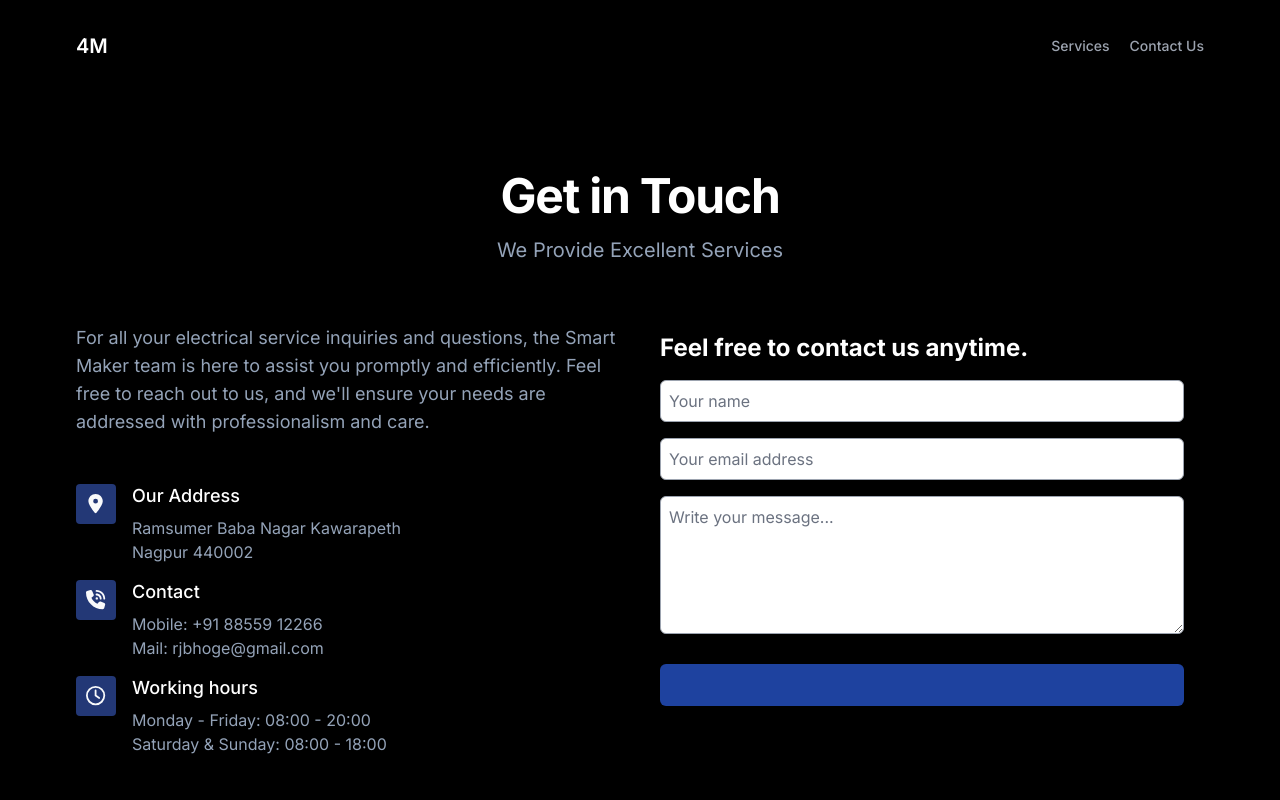
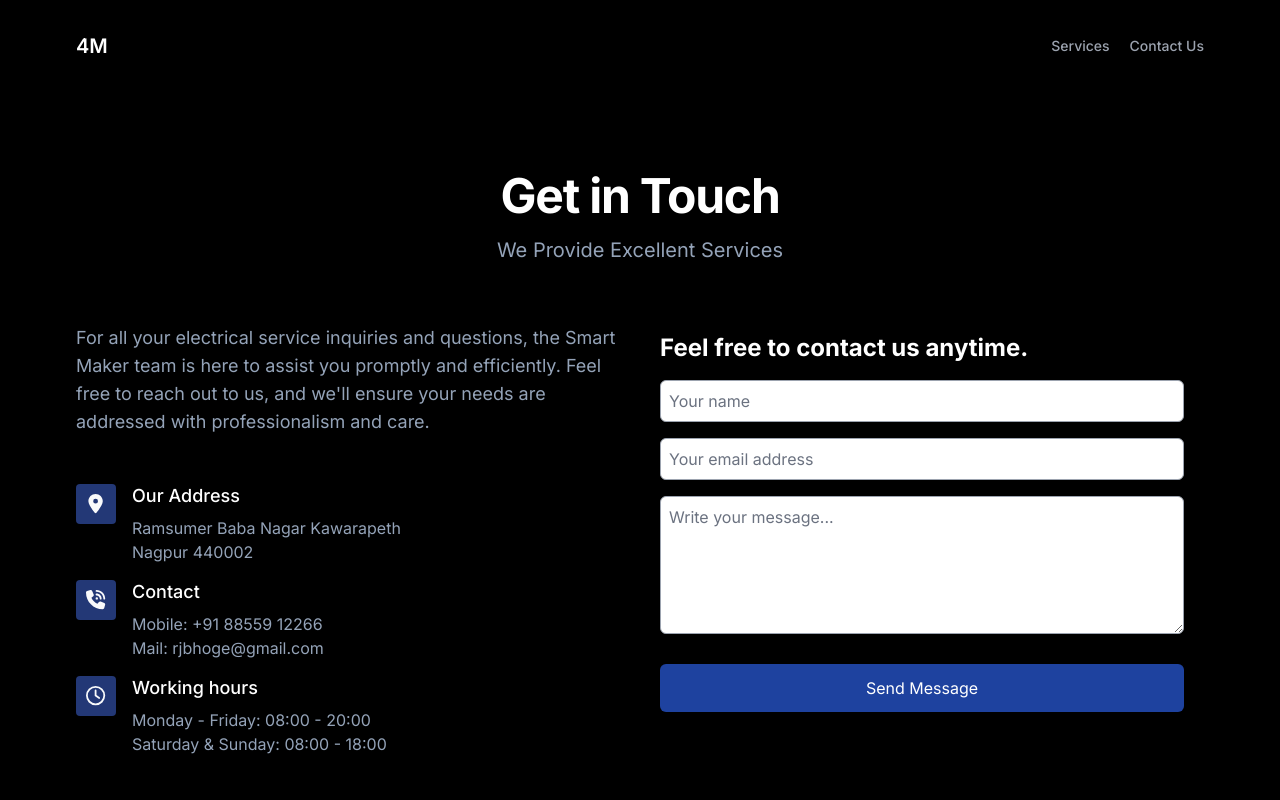
Before and after one commit to Anexca/4m-smart-maker, a Next.js app: page /contact in a window 1280 px wide. Shown: the top 800 px of the page. Built offline with nearby package versions, Linux system fonts and the light colour scheme.

Commit message:
add a generic button component

```diff
--- a/src/components/atoms/button/index.tsx
+++ b/src/components/atoms/button/index.tsx
@@ -1,42 +1,19 @@
-import React from 'react'
+import clsx from 'clsx'
+import { FC } from 'react'
 
-const Button = () => {
+import { IButtonProps } from '@/types/components/atoms'
+
+const Button: FC<IButtonProps> = ({ children, loading, loadingText, className, ...rest }) => {
   return (
-    <div>
-      <div>
     <button
-          disabled
-          type="button"
-          className="text-white bg-blue-700 hover:bg-blue-800 focus:ring-4 focus:outline-none focus:ring-blue-300 font-medium rounded-lg text-sm px-5 py-2.5 text-center me-2 dark:bg-blue-600 dark:hover:bg-blue-700 dark:focus:ring-blue-800 inline-flex items-center"
+      {...rest}
+      className={clsx(className, 'flex align-middle justify-center place-content-center')}
     >
+      {loading && loadingText ? loadingText : children}
+      {loading && (
         <svg
           aria-hidden="true"
-            role="status"
-            className="inline w-4 h-4 me-3 text-white animate-spin"
-            viewBox="0 0 100 101"
-            fill="none"
-            xmlns="http://www.w3.org/2000/svg"
-          >
-            <path
-              d="M100 50.5908C100 78.2051 77.6142 100.591 50 100.591C22.3858 100.591 0 78.2051 0 50.5908C0 22.9766 22.3858 0.59082 50 0.59082C77.6142 0.59082 100 22.9766 100 50.5908ZM9.08144 50.5908C9.08144 73.1895 27.4013 91.5094 50 91.5094C72.5987 91.5094 90.9186 73.1895 90.9186 50.5908C90.9186 27.9921 72.5987 9.67226 50 9.67226C27.4013 9.67226 9.08144 27.9921 9.08144 50.5908Z"
-              fill="#E5E7EB"
-            />
-            <path
-              d="M93.9676 39.0409C96.393 38.4038 97.8624 35.9116 97.0079 33.5539C95.2932 28.8227 92.871 24.3692 89.8167 20.348C85.8452 15.1192 80.8826 10.7238 75.2124 7.41289C69.5422 4.10194 63.2754 1.94025 56.7698 1.05124C51.7666 0.367541 46.6976 0.446843 41.7345 1.27873C39.2613 1.69328 37.813 4.19778 38.4501 6.62326C39.0873 9.04874 41.5694 10.4717 44.0505 10.1071C47.8511 9.54855 51.7191 9.52689 55.5402 10.0491C60.8642 10.7766 65.9928 12.5457 70.6331 15.2552C75.2735 17.9648 79.3347 21.5619 82.5849 25.841C84.9175 28.9121 86.7997 32.2913 88.1811 35.8758C89.083 38.2158 91.5421 39.6781 93.9676 39.0409Z"
-              fill="currentColor"
-            />
-          </svg>
-          Loading...
-        </button>
-        <button
-          disabled
-          type="button"
-          className="py-2.5 px-5 me-2 text-sm font-medium text-gray-900 bg-white rounded-lg border border-gray-200 hover:bg-gray-100 hover:text-blue-700 focus:z-10 focus:ring-4 focus:outline-none focus:ring-blue-700 focus:text-blue-700 dark:bg-gray-800 dark:text-gray-400 dark:border-gray-600 dark:hover:text-white dark:hover:bg-gray-700 inline-flex items-center"
-        >
-          <svg
-            aria-hidden="true"
-            role="status"
-            className="inline w-4 h-4 me-3 text-gray-200 animate-spin dark:text-gray-600"
+          className="inline w-6 h-6 text-gray-200 animate-spin fill-blue-600 mx-4"
           viewBox="0 0 100 101"
           fill="none"
           xmlns="http://www.w3.org/2000/svg"
@@ -47,13 +24,11 @@ const Button = () => {
           />
           <path
             d="M93.9676 39.0409C96.393 38.4038 97.8624 35.9116 97.0079 33.5539C95.2932 28.8227 92.871 24.3692 89.8167 20.348C85.8452 15.1192 80.8826 10.7238 75.2124 7.41289C69.5422 4.10194 63.2754 1.94025 56.7698 1.05124C51.7666 0.367541 46.6976 0.446843 41.7345 1.27873C39.2613 1.69328 37.813 4.19778 38.4501 6.62326C39.0873 9.04874 41.5694 10.4717 44.0505 10.1071C47.8511 9.54855 51.7191 9.52689 55.5402 10.0491C60.8642 10.7766 65.9928 12.5457 70.6331 15.2552C75.2735 17.9648 79.3347 21.5619 82.5849 25.841C84.9175 28.9121 86.7997 32.2913 88.1811 35.8758C89.083 38.2158 91.5421 39.6781 93.9676 39.0409Z"
-              fill="#1C64F2"
+            fill="currentFill"
           />
         </svg>
-          Loading...
+      )}
     </button>
-      </div>
-    </div>
   )
 }
 
--- a/src/components/organisms/contact-form/index.tsx
+++ b/src/components/organisms/contact-form/index.tsx
@@ -2,16 +2,16 @@
 
 import { isEmail } from '@teteu/utils'
 import clsx from 'clsx'
-import { Button } from 'flowbite-react'
 import React, { useState } from 'react'
-import { AiOutlineLoading } from 'react-icons/ai'
 import { IoMdInformationCircleOutline } from 'react-icons/io'
 
 import { emailClient } from '@/client/email'
+import Button from '@/components/atoms/button'
 import { IContactForm } from '@/types/components/organisms'
 import { IEmailParams } from '@/types/models/email'
 
 const ContactForm = () => {
+  const [_isSendingMessage, setIsSendingMessage] = useState(false)
   const [_isFormValid, setIsFormValid] = useState({
     name: true,
     email: true,
@@ -35,7 +35,13 @@ const ContactForm = () => {
     }
 
     resetContactForm()
-    await emailClient.sendEmail(emailObject)
+    try {
+      setIsSendingMessage(true)
+      await emailClient.sendEmail(emailObject)
+    } catch (error) {
+    } finally {
+      setIsSendingMessage(false)
+    }
   }
 
   const resetContactForm = () => {
@@ -183,11 +189,13 @@ const ContactForm = () => {
       </div>
       <div className="flex flex-row justify-between">
         <Button
-          size="sm"
-          isProcessing={false}
           onClick={handleSendClick}
+          loading={_isSendingMessage}
+          loadingText="Sending Message"
           className="w-full bg-blue-800 text-white px-6 py-3 font-xl rounded-md sm:mb-0"
-        ></Button>
+        >
+          Send Message
+        </Button>
       </div>
     </div>
   )
--- /dev/null
+++ b/src/types/components/atoms/index.ts
@@ -0,0 +1,7 @@
+import { ButtonHTMLAttributes, ReactNode } from 'react'
+
+export interface IButtonProps extends ButtonHTMLAttributes<HTMLButtonElement> {
+  children: ReactNode
+  loading?: boolean
+  loadingText?: string | ReactNode
+}
```
Lines whose indentation alone changed are shown as unchanged.
